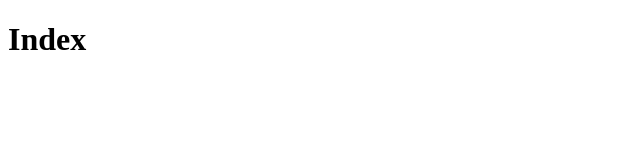
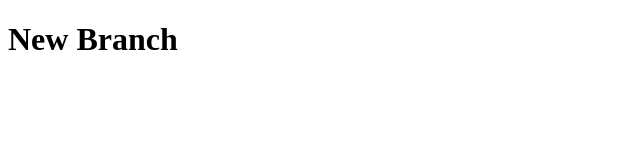
Before and after one commit to AjayKushwaha25/example-repo, a plain HTML site: page index.html in a window 1280 px wide. Shown: the whole page, without its empty margins (0-640 px from the left). Drawn offline with Linux system fonts and the light colour scheme.

Commit message:
New Branch Commit

```diff
--- a/index.html
+++ b/index.html
@@ -4,6 +4,6 @@
 	<title></title>
 </head>
 <body>
-<h1>Index</h1>
+<h1>New Branch</h1>
 </body>
 </html>
```
